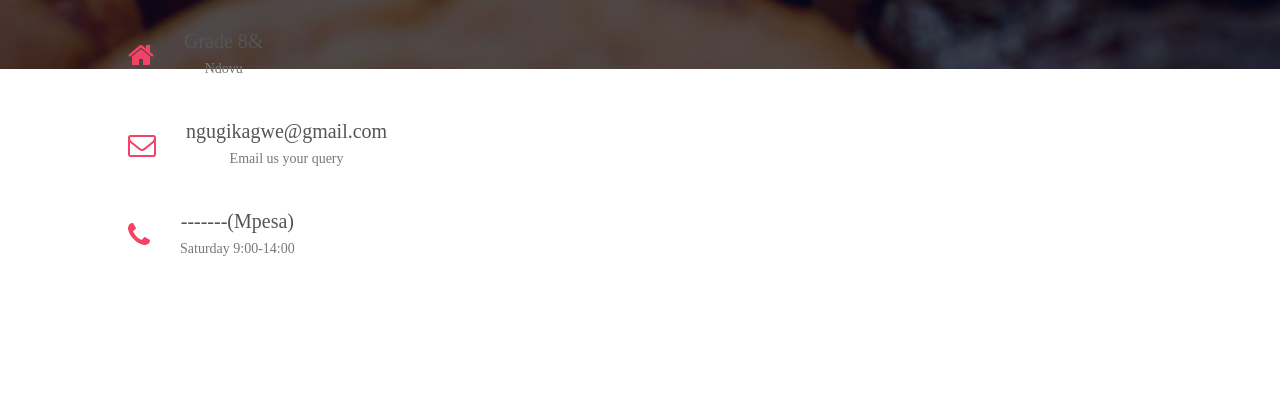
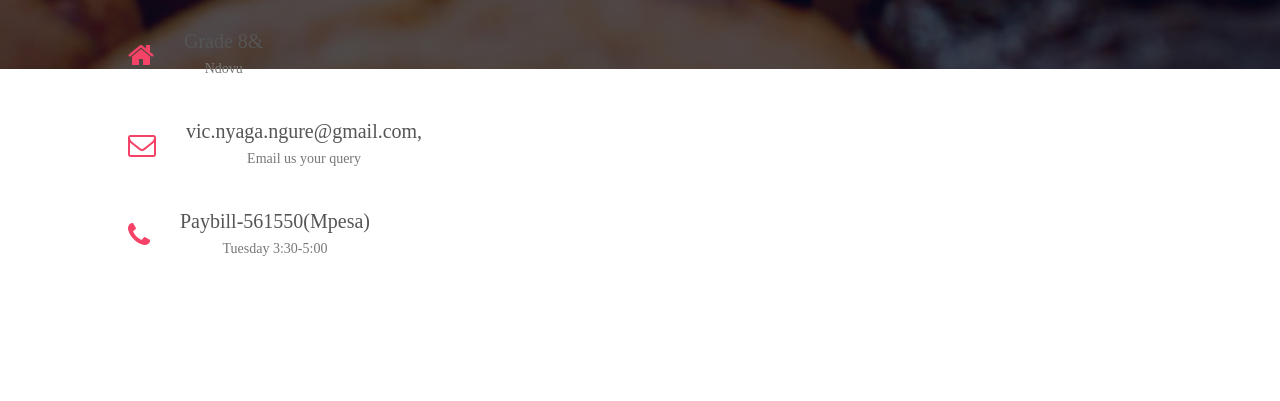
Before and after one commit to kmn-labs/Muffins-website, a plain HTML site: page contacts.html in a window 1280 px wide. Shown: the part 331-732 px from the top of the page. Drawn offline with Linux system fonts and the light colour scheme.

Commit message:
Update contacts.html

```diff
--- a/contacts.html
+++ b/contacts.html
@@ -38,7 +38,7 @@
             <div>
                <i class="fa fa-envelope-o"></i>
                <span>
-                  <h5>ngugikagwe@gmail.com</h5>
+                  <h5>vic.nyaga.ngure@gmail.com,</h5>
                   <p>Email us your query</p>
                </span>
             </div>
@@ -46,9 +46,9 @@
                <i class="fa fa-phone"></i>
                <span>
                   <h5>
-                   -------(Mpesa)
+                   Paybill-561550(Mpesa)
                   </h5>
-                  <p>Saturday 9:00-14:00</p>
+                  <p>Tuesday 3:30-5:00</p>
                </span>
             </div>
      </div>
```
